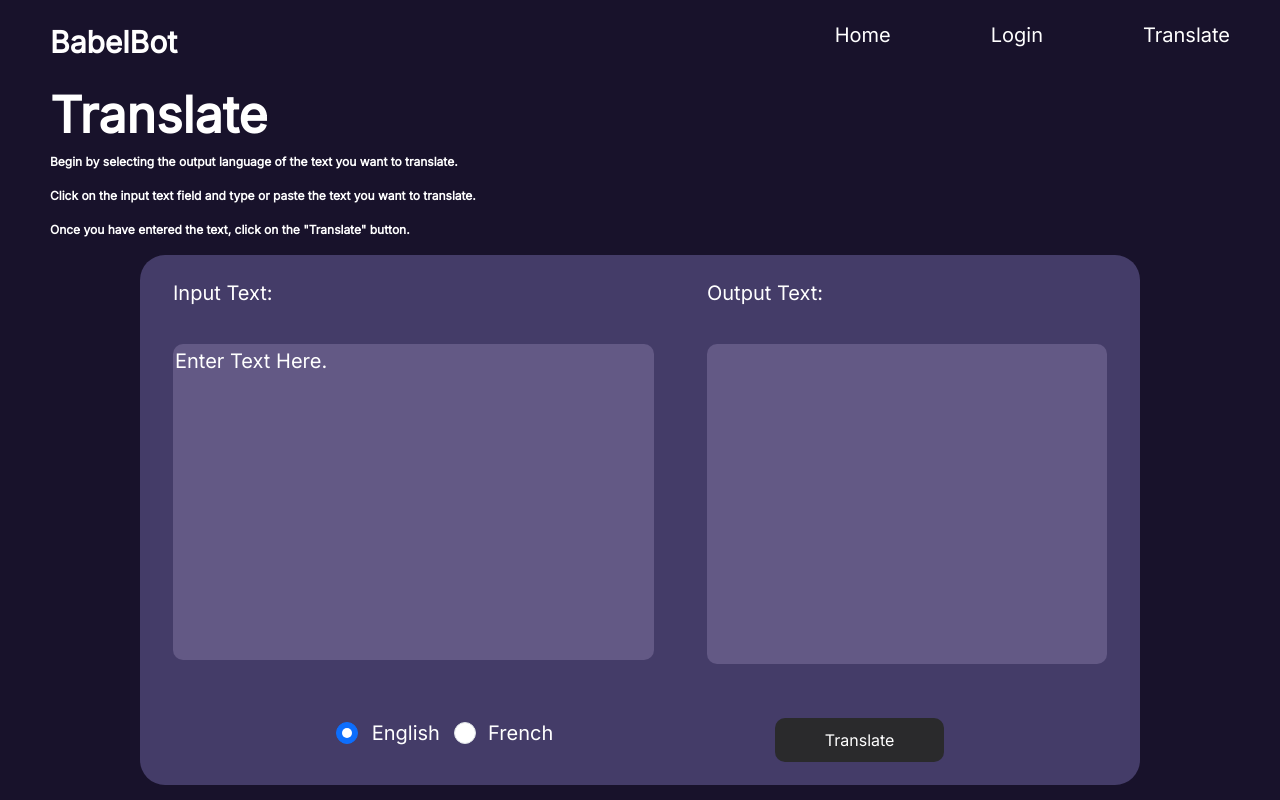
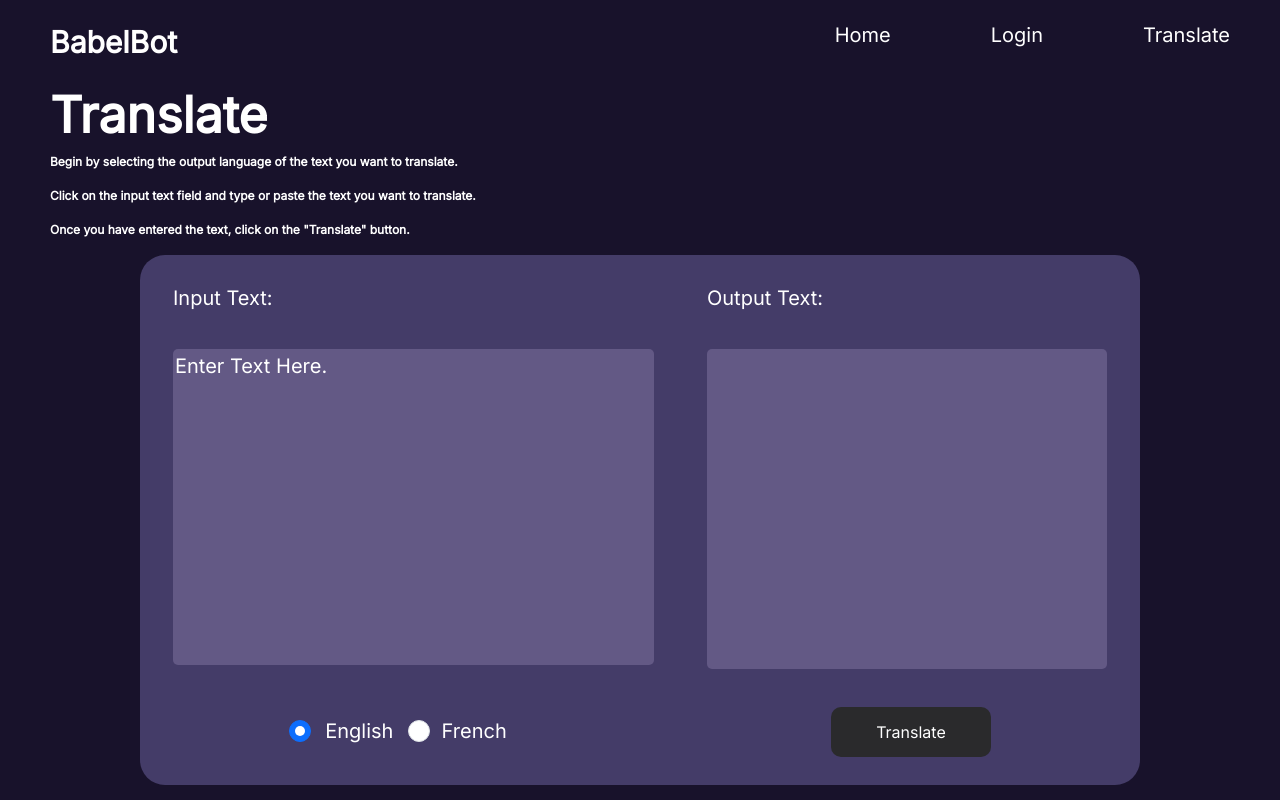
Before and after one commit to bowwwy/BabelBot, a Flask app: page /translate in a window 1280 px wide. Run offline with Flask 3, Linux system fonts and the light colour scheme; parts of the project's set-up code (start-up, migrations or seed data) failed here and were passed over.

Commit message:
Changes in login, translate, register
Background not yet finalized
Register & Translate alignment fixed

Check if translation is working.

```diff
--- a/templates/translate.html
+++ b/templates/translate.html
@@ -59,7 +59,7 @@
                     </div>
                 </div>
             </div>
-            <div style="display: flex; flex-direction: row; justify-content: space-evenly;">
+            <div style="display: flex; flex-direction: row; justify-content: space-around; align-items: center;">
                 <div>
                     <input class="form-check-input" type="radio" name="options" id="inlineRadio1" value="English" checked>
                     <label class="form-check-label" for="inlineRadio1">English</label>
@@ -68,19 +68,19 @@
                     <label class="form-check-label" for="inlineRadio2">French</label>
                     </div>
                 </div>
-                <button class="button-style" type="submit">Translate</button>
+                <div>
+                    <button class="button-style" type="submit">Translate</button>
+                </div>
             </div>
         </form>
         </div>
         <div style="display: flex; flex-direction: column;">
-            <!--
             {%if msg%}
-                <div id="errorMsg" class="alert alert-danger" role="alert">{{msg}}</div>
+                <div id="errorMsg1" class="alert alert-danger" role="alert">{{msg}}</div>
             {%endif%}
             {%if error%}
-                <div id="errorMsg" class="alert alert-danger" role="alert">{{error}}</div>
+                <div id="errorMsg2" class="alert alert-danger" role="alert">{{error}}</div>
             {%endif%}
-            -->
         </div>
 </body>
 
@@ -96,12 +96,10 @@
         color: #FFF;
         font-family: Inter;
         border: none;
-        padding: 10px 50px;
         text-align: center;
+        height: 50px;
+        width: 160px;
         border-radius: 10px;
-        display: flex;
-        position: relative;
-
     }
     .button:hover{background-color:rgb(17, 16, 17)}
 
@@ -123,14 +121,14 @@
         background-color: #635985;
         height: 320px;
         width: 400px;
-        border-radius: 10px;
+        border-radius: 5px;
         padding: 5px 5px;
     }
 
     .input-area {
         color: #FFF;
         background-color: #635985;
-        border-radius: 10px;
+        border-radius: 5px;
         outline: none;
         border: none;
         resize: none;
@@ -159,7 +157,7 @@
         display: flex;
         flex-direction: column;
         justify-content: space-evenly;
-        gap: 30px;
+        gap: 10px;
         width: 1000px;
         height: 530px;
         background-color: #443C68;
```
Also changed, not shown: templates/login.html (+9 -2 lines), img/background.gif (added).
